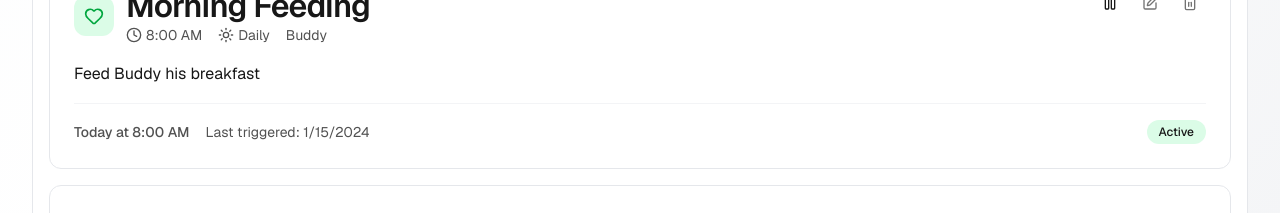
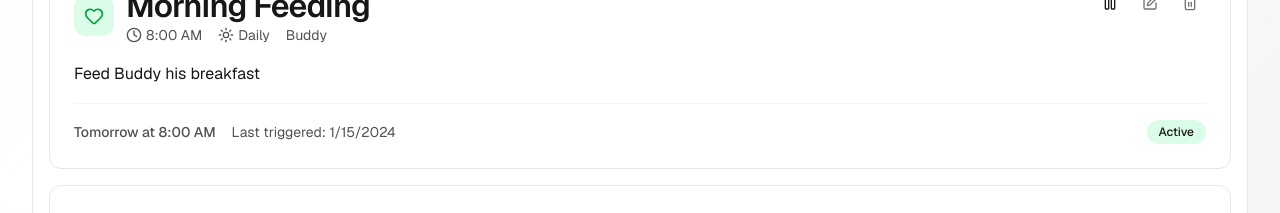
Before and after one commit to Chocoloco123/Crittr-App-FE, a Next.js app: page /reminders in a window 1280 px wide. Shown: the part 1140-1353 px from the top of the page. Built offline with nearby package versions, Linux system fonts and the light colour scheme; no server answers.

Commit message:
adjustment to the reminders

```diff
--- a/src/components/reminders/RemindersList.tsx
+++ b/src/components/reminders/RemindersList.tsx
@@ -171,11 +171,59 @@ export default function RemindersList({
     const [hours, minutes] = reminder.time.split(':')
     const today = new Date(now.getFullYear(), now.getMonth(), now.getDate(), parseInt(hours), parseInt(minutes))
 
-    if (today > now) {
-      return `Today at ${formatTime(reminder.time)}`
-    } else {
-      return `Tomorrow at ${formatTime(reminder.time)}`
+    // For 'once' frequency, use the createdAt date
+    if (reminder.frequency === 'once') {
+      const reminderDate = new Date(reminder.createdAt)
+      const reminderDateTime = new Date(reminderDate.getFullYear(), reminderDate.getMonth(), reminderDate.getDate(), parseInt(hours), parseInt(minutes))
+
+      if (reminderDateTime > now) {
+        const diffDays = Math.ceil((reminderDateTime.getTime() - now.getTime()) / (1000 * 60 * 60 * 24))
+        if (diffDays === 0) return `Today at ${formatTime(reminder.time)}`
+        if (diffDays === 1) return `Tomorrow at ${formatTime(reminder.time)}`
+        return `${diffDays} days at ${formatTime(reminder.time)}`
+      } else {
+        return 'Past due'
+      }
     }
+
+    // For recurring frequencies (daily, weekly, monthly)
+    let nextDate = new Date(today)
+
+    if (reminder.frequency === 'daily') {
+      if (today <= now) {
+        nextDate.setDate(nextDate.getDate() + 1)
+      }
+    } else if (reminder.frequency === 'weekly') {
+      // Find next occurrence on the same day of the week
+      const reminderDay = new Date(reminder.createdAt).getDay()
+      const currentDay = now.getDay()
+
+      if (today > now) {
+        // Today's time hasn't passed yet
+        nextDate = today
+      } else {
+        // Find next week on the same day
+        const daysUntilNextWeek = (reminderDay - currentDay + 7) % 7
+        nextDate.setDate(nextDate.getDate() + (daysUntilNextWeek === 0 ? 7 : daysUntilNextWeek))
+      }
+    } else if (reminder.frequency === 'monthly') {
+      // Find next occurrence on the same date next month
+      if (today > now) {
+        nextDate = today
+      } else {
+        nextDate.setMonth(nextDate.getMonth() + 1)
+      }
+    }
+
+    // Format the result
+    const diffDays = Math.ceil((nextDate.getTime() - now.getTime()) / (1000 * 60 * 60 * 24))
+
+    if (diffDays === 0) return `Today at ${formatTime(reminder.time)}`
+    if (diffDays === 1) return `Tomorrow at ${formatTime(reminder.time)}`
+    if (diffDays < 7) return `In ${diffDays} days at ${formatTime(reminder.time)}`
+    if (diffDays < 14) return `Next week at ${formatTime(reminder.time)}`
+    if (diffDays < 30) return `In ${Math.ceil(diffDays / 7)} weeks at ${formatTime(reminder.time)}`
+    return `In ${Math.ceil(diffDays / 30)} months at ${formatTime(reminder.time)}`
   }
 
   const getUpcomingReminders = () => {
```
